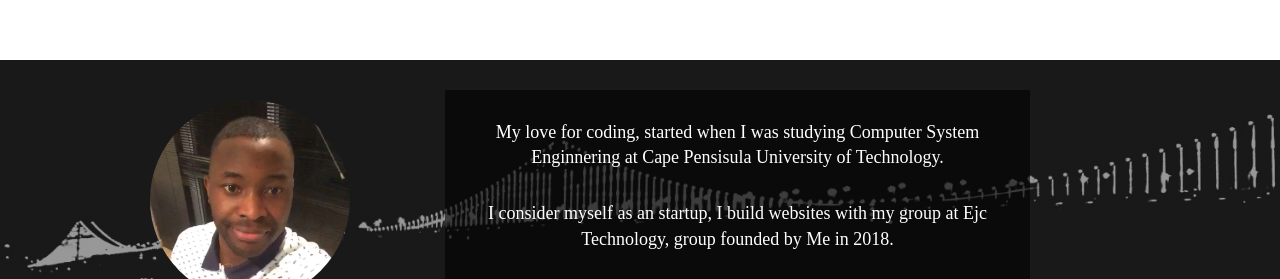
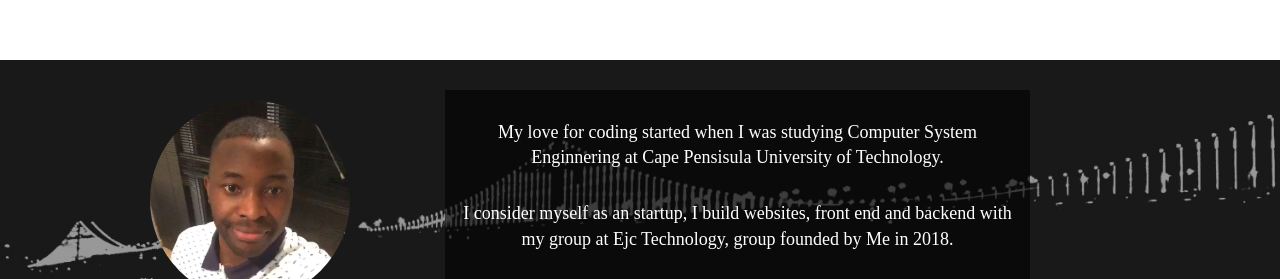
Before and after one commit to euricocatumbela/euricocatumbela_9.github.io, a website: page index.html in a window 1280 px wide. Shown: the part 5916-6195 px from the top of the page. Drawn offline with nearby package versions, Linux system fonts and the light colour scheme.

Commit message:
Update index.html

```diff
--- a/index.html
+++ b/index.html
@@ -187,8 +187,8 @@
                 	</div>
 
                 <div class="col-md-6 footer-info">
-                    <p >My love for coding, started when I was studying Computer System Enginnering at Cape Pensisula University of Technology.</p>
-			<p > I consider myself as an startup, I build websites with my group at Ejc Technology, group founded by Me in 2018.</p>
+                    <p >My love for coding started when I was studying Computer System Enginnering at Cape Pensisula University of Technology.</p>
+			<p > I consider myself as an startup, I build websites, front end and backend with my group at Ejc Technology, group founded by Me in 2018.</p>
 
                     <p>Basketball junkie. Motivational Speaker. 24 hours and Vampire Diaries.quick learner.</p>
                 </div>
```
